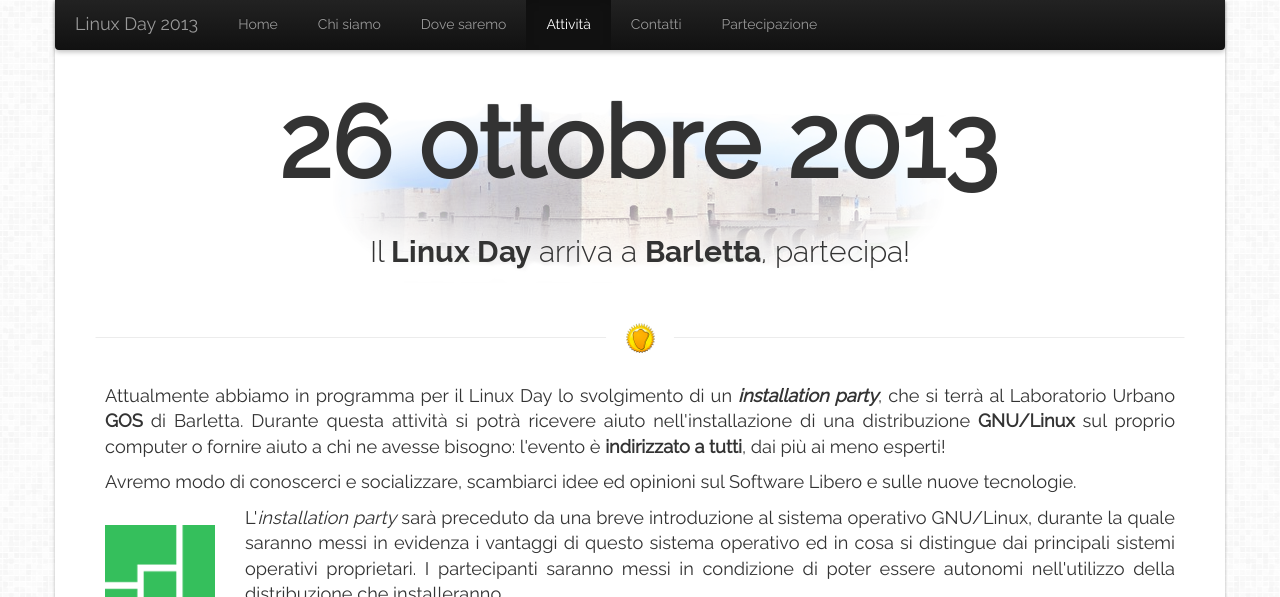
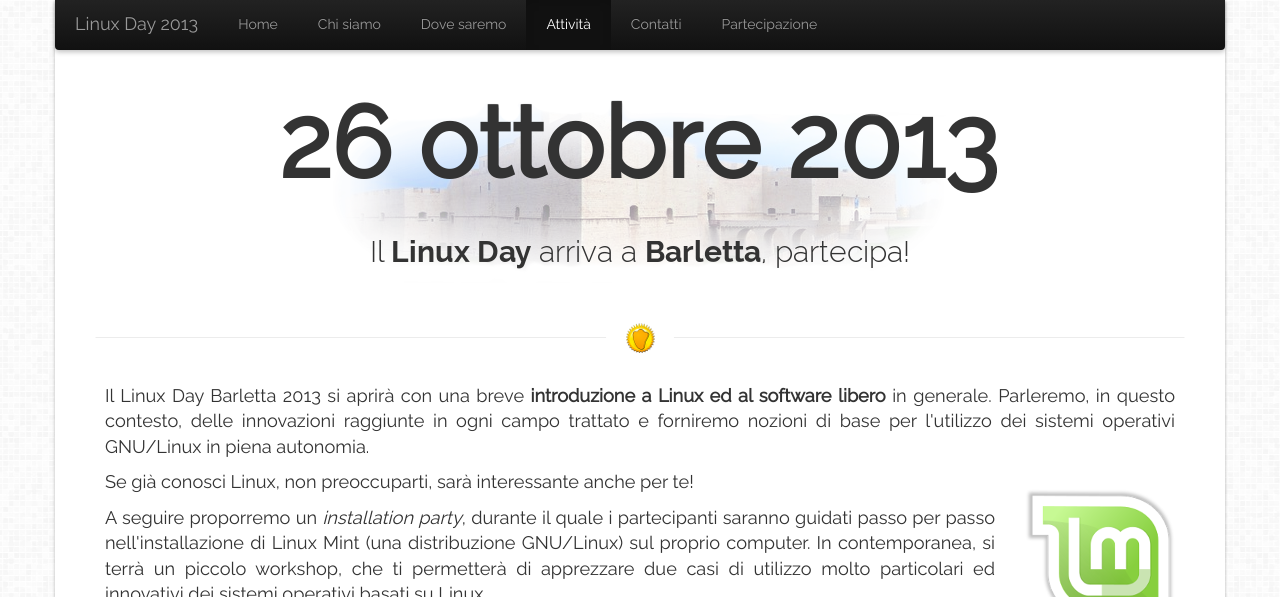
Before and after one commit to linuxdaybarletta/linuxdaybarletta2013.github.io, a Jekyll site: the page built from 03-attivita.html, in a window 1280 px wide and 1119 px high. Shown: the top 597 px of the window. Built offline with Jekyll 4.4.1, drawn with Linux system fonts in a browser that asks for light colours; nearby versions of some CDN libraries; Markdown is read by kramdown in place of the engine named in the settings; some of the changed text lies outside the part shown; grey boxes are pictures that could not be loaded.

Commit message:
Update attività, change weights

```diff
--- a/03-attivita.html
+++ b/03-attivita.html
@@ -10,56 +10,47 @@
 weight: 4
 ---
 <p>
-Attualmente abbiamo in programma per il Linux Day lo svolgimento di un
-<strong><i>installation party</i></strong>, che si terrà al Laboratorio Urbano
-<b>GOS</b> di Barletta.  Durante questa attività si potrà ricevere aiuto
-nell'installazione di una distribuzione <strong>GNU/Linux</strong> sul proprio
-computer o fornire aiuto a chi ne avesse bisogno: l'evento è <b>indirizzato a
-tutti</b>, dai più ai meno esperti!
-</p>
-<p>
-Avremo modo di conoscerci e socializzare, scambiarci idee ed opinioni sul Software
-Libero e sulle nuove tecnologie.
-</p>
-<a href="http://www.manjaro.org/">
-    <img src="assets/img/manjaro-logo.png" alt="Linux Day 2013 - Barletta" class="hidden-phone pull-left">
-</a>
-<p>
-L'<i>installation party</i> sarà preceduto da una breve introduzione al sistema
-operativo GNU/Linux, durante la quale saranno messi in evidenza i vantaggi di
-questo sistema operativo ed in cosa si distingue dai principali sistemi
-operativi proprietari. I partecipanti saranno messi in condizione di poter essere
-autonomi nell'utilizzo della distribuzione che installeranno.
+Il Linux Day Barletta 2013 si aprirà con una breve <b>introduzione a Linux ed al software libero</b> in generale.
+Parleremo, in questo contesto, delle innovazioni raggiunte in ogni campo trattato e forniremo
+nozioni di base per l'utilizzo dei sistemi operativi GNU/Linux in piena autonomia.
 </p>
 <a href="http://www.linuxmint.com/">
     <img src="assets/img/mint-logo.png" alt="Linux Day 2013 - Barletta" class="hidden-phone pull-right">
 </a>
 <p>
-Il tema del Linux Day di quest'anno, è l'<b>innovazione</b>.  Per questo motivo
-sarà presentata una nuova distribuzione, della quale proporremo l'installazione:
-<b>Manjaro Linux</b>, nata da poco più di un anno e basata su Archlinux.
-Verrà inoltre illustrata e proposta un'altra distribuzione: <b>Linux Mint</b>,
-basata su Ubuntu.
+Se già conosci Linux, non preoccuparti, sarà interessante anche per te!
 </p>
 <p>
-Anche se non hai mai sentito parlare di GNU/Linux, ti sarà data la possibilità
-di usarlo in maniera produttiva da subito!
+A seguire proporremo un <i>installation party</i>, durante il quale i partecipanti
+saranno guidati passo per passo nell'installazione di Linux Mint (una distribuzione
+GNU/Linux) sul proprio computer. In contemporanea, si terrà un piccolo
+workshop, che ti permetterà di apprezzare due casi di utilizzo molto
+particolari ed innovativi dei sistemi operativi basati su Linux.
 </p>
-<a href="http://www.giovaniopenspace.it/">
-    <img src="assets/img/gos-logo.png" alt="Linux Day 2013 - Barletta" class="hidden-phone pull-left">
+<a href="http://wiildos.wikispaces.com/">
+    <img style="width:250px" src="assets/img/wiildos.jpg" alt="Linux Day 2013 - Barletta" class="hidden-phone pull-left">
 </a>
 <p>
-Se hai un <b>vecchio computer</b> che desideri rimettere in funzione, potrebbe
-essere il momento giusto per farlo!
+Verranno presentati due prototipi realizzati interamente con l'utilizzo di software
+libero.</p>
+<p>Per prima cosa mostreremo una lavagna multimediale interattiva di facile
+realizzazione ed utilizzo a bassissimo costo (di circa il 95% inferiore a quello delle
+lavagne multimediali commerciali). La lavagna utilizza una distribuzione GNU/Linux
+sviluppata in Italia: <a href="http://wiildos.wikispaces.com">WiildOS</a></p>
+<a href="http://www.raspberrypi.org/">
+    <img style="height:150px" src="assets/img/raspberrypi.png" alt="Linux Day 2013 - Barletta" class="hidden-phone pull-right">
+</a>
+<p>Presenteremo poi un progetto di <b>domotica</b>
+che fa uso del piccolo ed economico computer Raspberry Pi, dal costo di circa
+25€, interfacciato con un cellulare Android. Illustreremo con un semplice esempio
+le potenzialità di questo sistema, dai costi molto inferiori rispetto agli
+equivalenti commerciali.
 </p>
 <p>
-GNU/Linux è noto per essere un sistema operativo molto veloce, leggero e
-versatile. Per qualunque esigenza tu abbia, c'è una soluzione!
+Se hai intezione di prendere parte all'<i>installation party</i>, segui le istruzioni
+che trovi alla pagina <a href="linuxday-barletta-2013-partecipazione.html">partecipazione</a>,
+ci permetterai di seguirti meglio!
 </p>
 <p>
-Porta il tuo computer, se vuoi. Visita la pagina <a href="linuxday-barletta-2013-partecipazione.html">partecipazione</a>
-per ricevere maggiori informazioni. In ogni caso vieni a trovarci!
+Ti aspettiamo, saremo al <b>GOS</b> a <strong>Barletta</strong>, <b>sabato 26 ottobre</b>, dalle 17:30.
 </p>
-<p>
-Saremo al <b>GOS</b> a <strong>Barletta</strong>, <b>sabato 26 ottobre</b>, dalle 17:30.
-</p>
--- a/05-contatti.html
+++ b/05-contatti.html
@@ -9,7 +9,7 @@
  - title-phone.png
 jumbolink: #
 permalink: linuxday-barletta-2013-contatti.html
-weight: 6
+weight: 5
 ---
 <a href="http://www.linuxday.it"><img src="assets/img/banner.png" alt="Linux Day 2013 - Barletta" class="pull-right hidden-phone" id=fill-contacts></a>
 <p>
--- a/06-partecipazione.html
+++ b/06-partecipazione.html
@@ -8,7 +8,7 @@
  - title-phone.png
 jumbolink: #
 permalink: linuxday-barletta-2013-partecipazione.html
-weight: 7
+weight: 6
 ---
 </p>
 La partecipazione è completamente gratuita ed aperta a tutti, ti chiediamo solo
```
